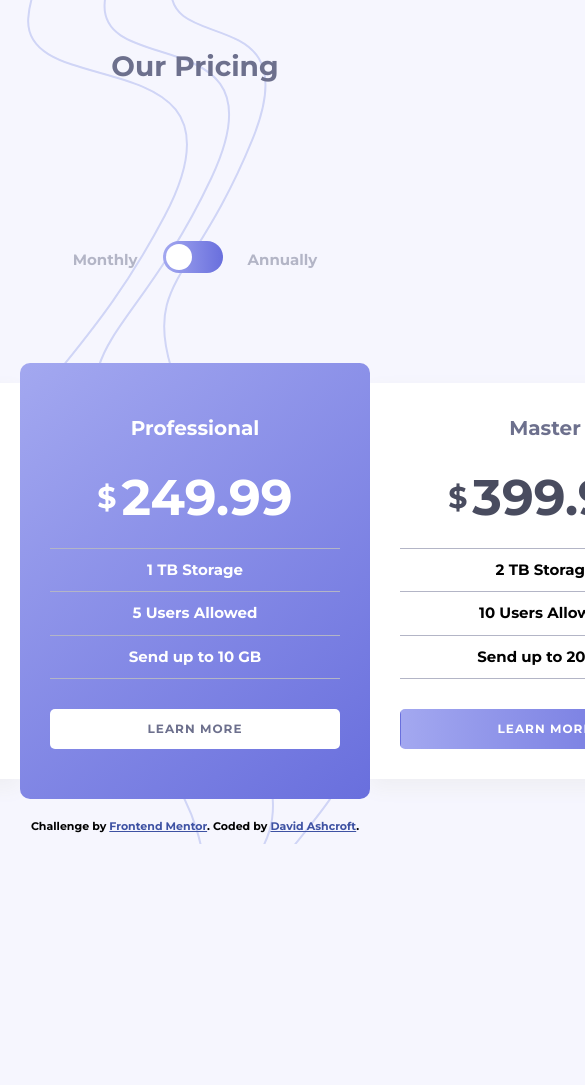
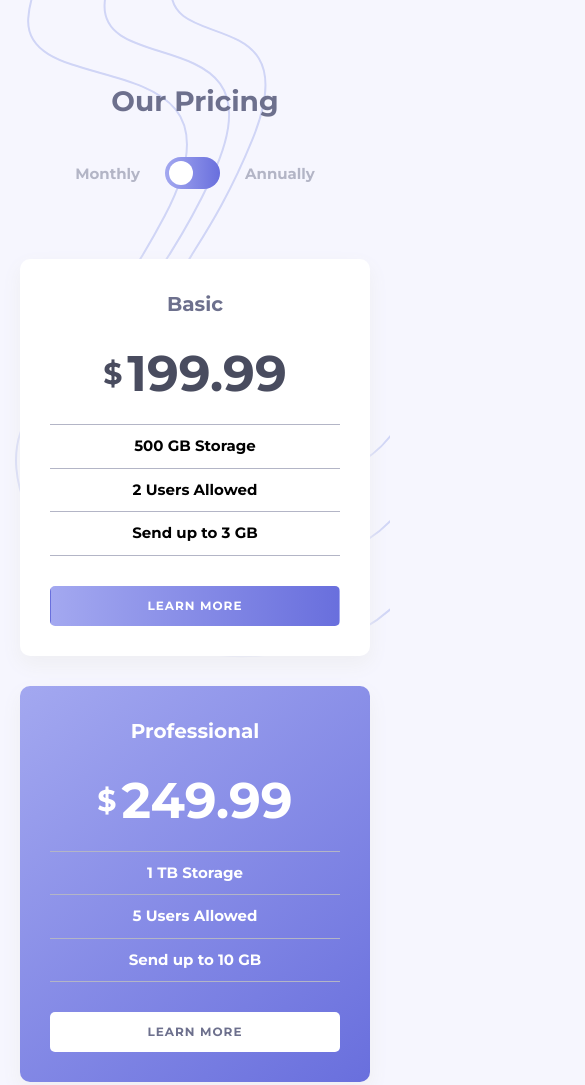
Before and after one commit to Kung-fu-Dave/FEM-Pricing-component-with-toggle, a plain HTML site: page index.html in a window 390 px wide. Shown: the top 1085 px of the page, 585 px wide, since content can reach past the window. Before the commit the page ends 844 px from the top, so only its background shows below. Drawn offline with Linux system fonts and the light colour scheme.

Commit message:
Add mobile variation

```diff
--- a/main.scss
+++ b/main.scss
@@ -19,7 +19,8 @@ $darkBlue: hsl(232, 13%, 33%);
 /// Body Copy
 body{
   display:flex;
-  align-items: center;
+  align-items: flex-start;
+  align-content: flex-start;
   justify-content: center;
   flex-flow: row wrap;
   font-size: 15px;
@@ -47,7 +48,7 @@ h2{
 }
 
 header{
-  margin:0px auto 65px;
+  margin:80px auto 35px;
   text-align:center;
   order:1;
 }
@@ -63,20 +64,24 @@ label{
 
 .faux-checkbox{
   order:3;
-  width:60px;
+  width:55px;
   height: 32px;
   @include linear-gradient(90deg);
   border-radius: 16px;
   margin: 0 25px;
   padding: 3px;
+  position: relative;
   &:before{
     content:'';
+    position: absolute;
+    left:4px;
+    top:4px;
     display:block;
-    height:26px;
-    width:26px;
+    height:24px;
+    width:24px;
     background:white;
     border-radius:14px;
-    transition: all 0.2s;
+    transition: all 0.2s ease-out;
     will-change: transform;
   }
 }
@@ -89,7 +94,7 @@ label{
     & + .faux-checkbox + main .price .monthly{ display:flex; }
     & + .faux-checkbox{
       &:before{
-        transform: translateX(100%);
+        transform: translateX(23px);
       }
     }
   }
@@ -97,13 +102,21 @@ label{
 
 main{
   order:5;
-  margin:0 auto;
+  margin:70px auto 0;
   display:flex;
   align-items: center;
   justify-content: center;
+  @media(max-width: 1076px){
+    display: block;
+  }
   article{
     flex: 0 0 350px;
+    max-width: 350px;
+    margin: 0;
     text-align: center;
+    @media(max-width: 1076px){
+      margin: 0 auto 30px;
+    }
   }
 }
 
@@ -113,11 +126,13 @@ main{
   border-radius: 10px;
   box-shadow: 0px 8px 20px lighten($lightBlue, 20%);
   &.featured{
-    box-shadow: none;
     position: relative;
     z-index: 2;
+    @media(min-width: 1077px){
       padding-top: 50px;
       padding-bottom: 50px;
+      box-shadow: none;
+    }
     @include linear-gradient(140deg);
     h2,ul,.price span{
       color: white;
@@ -137,12 +152,16 @@ main{
     }
   }
   &.pre-featured{
+    @media(min-width: 1077px){
       border-bottom-right-radius: 0px;
       border-top-right-radius: 0px;
     }
+  }
   &.post-featured{
+    @media(min-width: 1077px){
       border-bottom-left-radius: 0px;
       border-top-left-radius: 0px;
+    }
   }
   .price{
     margin-top:0px;
@@ -196,8 +215,13 @@ main{
 
 footer{
   order:6;
+  margin-top:20px;
+  margin-top:10px;
+  @media(min-width: 1077px){
     position: absolute;
     bottom:10px;
     width: 100%;
     left:0px;
+    margin:0px!important;
   }
+}
```
Also changed, not shown: main.css. Lines whose indentation alone changed are shown as unchanged.
